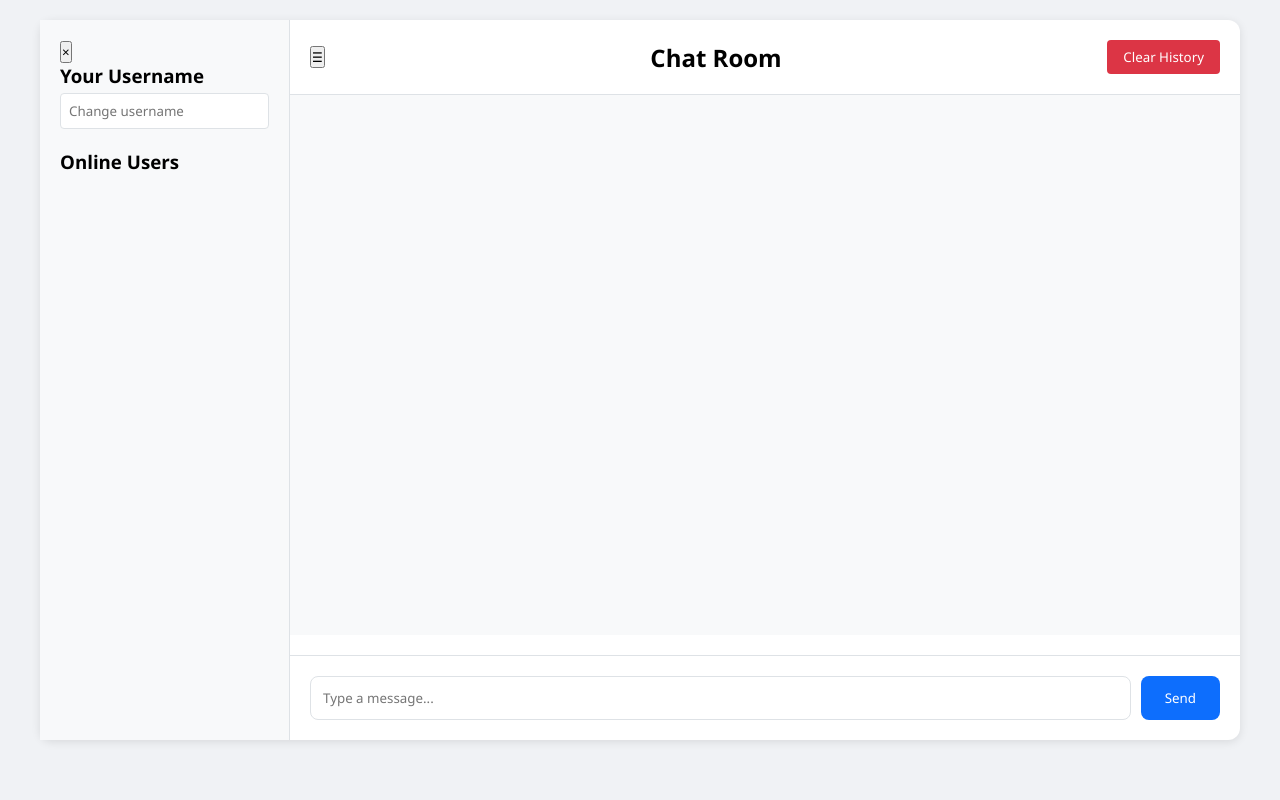
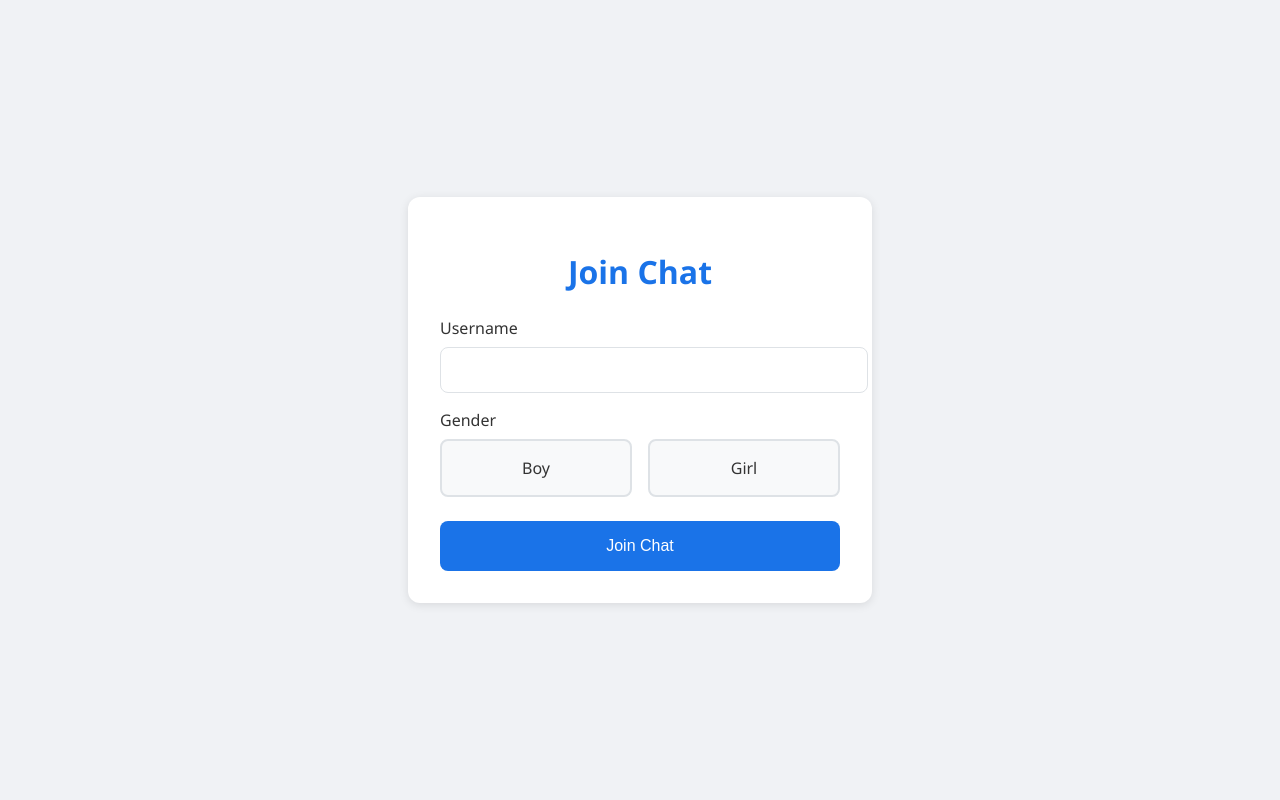
Before and after one commit to bezriche-ramy/simple-chat-app, a Flask app: page / in a window 1280 px wide. Run offline with Flask 3, Linux system fonts and the light colour scheme; some libraries are stand-ins or nearby versions.

Commit message:
Add user login functionality with session management and gender selection

```diff
--- a/app.py
+++ b/app.py
@@ -1,8 +1,9 @@
-from flask import Flask,render_template,request
+from flask import Flask, render_template, request, redirect, url_for, session
 from flask_socketio import SocketIO, emit
 import random
 
 app = Flask(__name__)
+app.secret_key = 'your-secret-key'  # Add this line for session support
 socketio = SocketIO(app)
 
 # Store for users and messages
@@ -11,16 +12,43 @@ message_history = []  # Store recent messages
 MAX_MESSAGES = 50  # Maximum number of messages to store
 
 @app.route('/')
-def index():
+def login():
+    if 'username' in session:
+        return redirect(url_for('chat'))
+    return render_template('login.html')
+
+@app.route('/join', methods=['POST'])
+def join():
+    username = request.form.get('username', '').strip()
+    gender = request.form.get('gender', 'boy')
+
+    if len(username) < 3 or len(username) > 15:
+        return redirect(url_for('login'))
+
+    session['username'] = username
+    session['gender'] = gender
+    session['avatar_url'] = f"https://avatar.iran.liara.run/public/{gender}?username={username}"
+
+    return redirect(url_for('chat'))
+
+@app.route('/chat')
+def chat():
+    if 'username' not in session:
+        return redirect(url_for('login'))
     return render_template('index.html')
 
 @socketio.on('connect')
-def handel_connect():
-    username = f"User{random.randint(1000,9999)}"
-    gender = random.choice(["girl","boy"])
-    avatar_url = f"https://avatar.iran.liara.run/public/{gender}?username={username}"
+def handle_connect():
+    if 'username' not in session:
+        return False
 
-    users[request.sid] = {"username":username,"avatar_url":avatar_url}
+    username = session['username']
+    avatar_url = session['avatar_url']
+
+    users[request.sid] = {
+        "username": username,
+        "avatar_url": avatar_url
+    }
 
     # Send existing users to the new user
     existing_users = [{"username": user["username"], "avatar_url": user["avatar_url"]}
@@ -31,7 +59,7 @@ def handel_connect():
     emit('message_history', message_history)
 
     # Broadcast new user to everyone
-    emit('user_joined',{"username":username,"avatar_url":avatar_url},broadcast=True)
+    emit('user_joined', {"username": username, "avatar_url": avatar_url}, broadcast=True)
     emit("set_username",{"username":username})
 
 @socketio.on("disconnect")
--- a/templates/index.html
+++ b/templates/index.html
@@ -241,10 +241,6 @@
     <div class="chat-container">
         <div class="sidebar" id="sidebar">
             <button class="close-sidebar" id="close-sidebar">×</button>
-            <div class="username-container">
-                <h3>Your Username</h3>
-                <input type="text" id="username-input" class="username-input" placeholder="Change username">
-            </div>
             <h3>Online Users</h3>
             <ul class="user-list" id="user-list"></ul>
         </div>
@@ -270,7 +266,6 @@
         const sendButton = document.getElementById('send-button');
         const userList = document.getElementById('user-list');
         const typingIndicator = document.getElementById('typing-indicator');
-        const usernameInput = document.getElementById('username-input');
         const clearHistoryButton = document.getElementById('clear-history-button');
 
         let typingTimeout;
@@ -305,17 +300,6 @@
             typingTimeout = setTimeout(() => {
                 typingIndicator.textContent = '';
             }, 1000);
-        });
-
-        socket.on('username_changed', (data) => {
-            // Update user in the online users list
-            const userElement = document.querySelector(`[data-username="${data.old_username}"]`);
-            if (userElement) {
-                userElement.setAttribute('data-username', data.new_username);
-                userElement.querySelector('span').textContent = data.new_username;
-            }
-            // Add system message about username change
-            addSystemMessage(`${data.old_username} changed their name to ${data.new_username}`);
         });
 
         socket.on('initialize_users', (users) => {
@@ -415,10 +399,6 @@
             }
         });
 
-        usernameInput.addEventListener('change', () => {
-            socket.emit('update_username', { username: usernameInput.value });
-        });
-
         clearHistoryButton.addEventListener('click', () => {
             if (confirm('Are you sure you want to clear the chat history?')) {
                 socket.emit('clear_history');
--- /dev/null
+++ b/templates/login.html
@@ -0,0 +1,148 @@
+<!DOCTYPE html>
+<html lang="en">
+<head>
+    <meta charset="UTF-8">
+    <meta name="viewport" content="width=device-width, initial-scale=1.0">
+    <title>Chat Login</title>
+    <style>
+        body {
+            font-family: 'Segoe UI', Tahoma, Geneva, Verdana, sans-serif;
+            background: #f0f2f5;
+            display: flex;
+            justify-content: center;
+            align-items: center;
+            height: 100vh;
+            margin: 0;
+        }
+
+        .login-container {
+            background: white;
+            padding: 2rem;
+            border-radius: 12px;
+            box-shadow: 0 2px 10px rgba(0,0,0,0.1);
+            width: 90%;
+            max-width: 400px;
+        }
+
+        h1 {
+            text-align: center;
+            color: #1a73e8;
+            margin-bottom: 1.5rem;
+        }
+
+        .form-group {
+            margin-bottom: 1rem;
+        }
+
+        label {
+            display: block;
+            margin-bottom: 0.5rem;
+            color: #333;
+        }
+
+        input[type="text"] {
+            width: 100%;
+            padding: 0.8rem;
+            border: 1px solid #dee2e6;
+            border-radius: 8px;
+            font-size: 1rem;
+        }
+
+        .gender-options {
+            display: flex;
+            gap: 1rem;
+            margin-top: 0.5rem;
+        }
+
+        .gender-option {
+            flex: 1;
+            text-align: center;
+        }
+
+        .gender-option input[type="radio"] {
+            display: none;
+        }
+
+        .gender-option label {
+            display: block;
+            padding: 1rem;
+            background: #f8f9fa;
+            border: 2px solid #dee2e6;
+            border-radius: 8px;
+            cursor: pointer;
+            transition: all 0.3s;
+        }
+
+        .gender-option input[type="radio"]:checked + label {
+            background: #e3f2fd;
+            border-color: #1a73e8;
+            color: #1a73e8;
+        }
+
+        button {
+            width: 100%;
+            padding: 1rem;
+            background: #1a73e8;
+            color: white;
+            border: none;
+            border-radius: 8px;
+            font-size: 1rem;
+            cursor: pointer;
+            transition: background 0.3s;
+        }
+
+        button:hover {
+            background: #1557b0;
+        }
+
+        .error {
+            color: #dc3545;
+            font-size: 0.9rem;
+            margin-top: 0.5rem;
+            display: none;
+        }
+    </style>
+</head>
+<body>
+    <div class="login-container">
+        <h1>Join Chat</h1>
+        <form id="loginForm" action="/join" method="POST">
+            <div class="form-group">
+                <label for="username">Username</label>
+                <input type="text" id="username" name="username" required>
+                <div class="error" id="username-error">Username must be between 3 and 15 characters</div>
+            </div>
+            <div class="form-group">
+                <label>Gender</label>
+                <div class="gender-options">
+                    <div class="gender-option">
+                        <input type="radio" id="boy" name="gender" value="boy" required>
+                        <label for="boy">Boy</label>
+                    </div>
+                    <div class="gender-option">
+                        <input type="radio" id="girl" name="gender" value="girl">
+                        <label for="girl">Girl</label>
+                    </div>
+                </div>
+            </div>
+            <button type="submit">Join Chat</button>
+        </form>
+    </div>
+
+    <script>
+        const form = document.getElementById('loginForm');
+        const usernameInput = document.getElementById('username');
+        const usernameError = document.getElementById('username-error');
+
+        form.addEventListener('submit', (e) => {
+            const username = usernameInput.value.trim();
+            if (username.length < 3 || username.length > 15) {
+                e.preventDefault();
+                usernameError.style.display = 'block';
+            } else {
+                usernameError.style.display = 'none';
+            }
+        });
+    </script>
+</body>
+</html>
```
